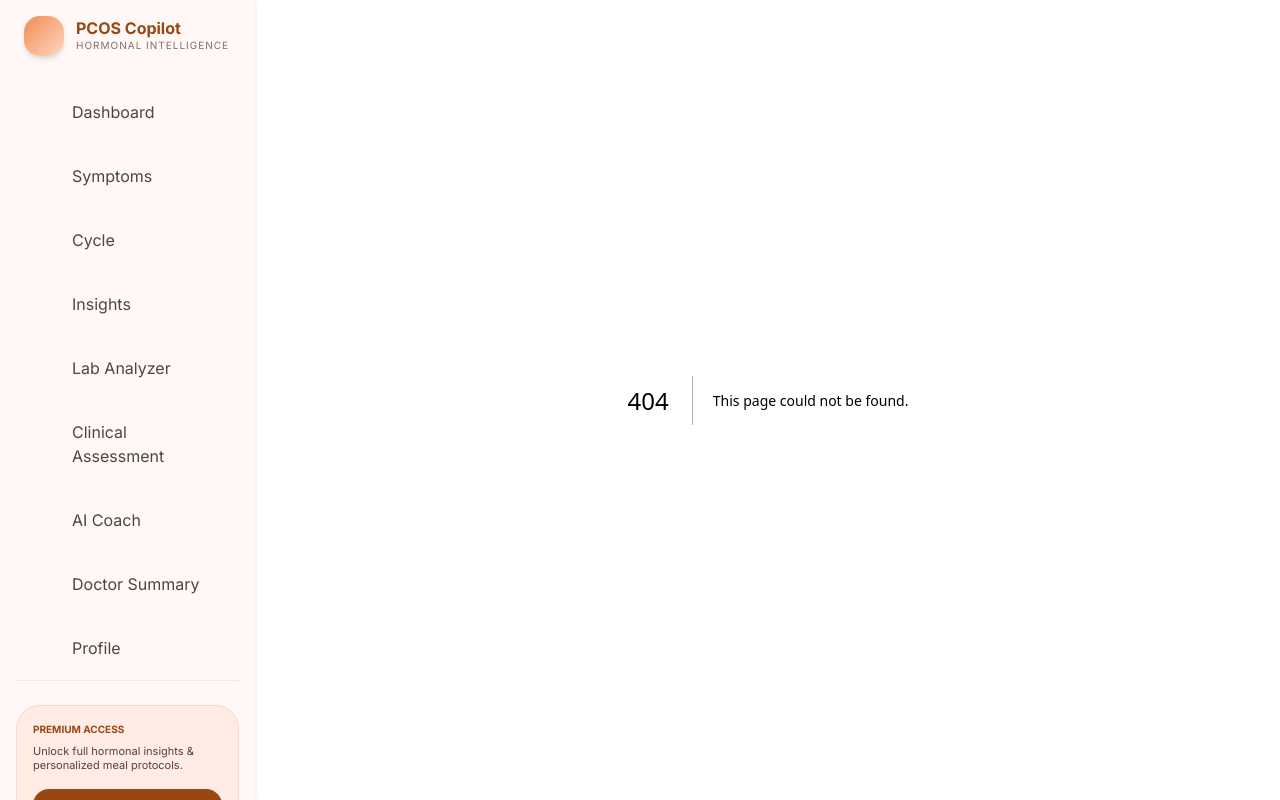
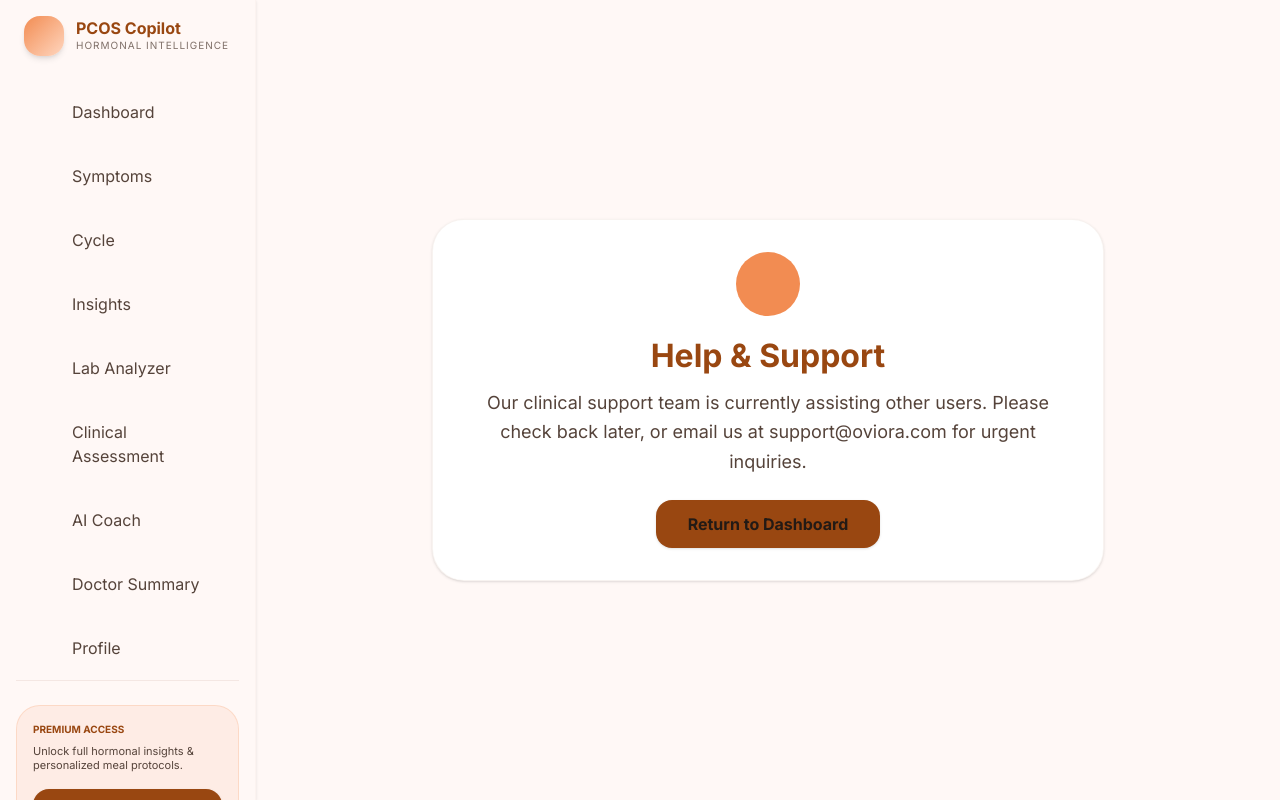
Before and after one commit to Krishdshah/Oviora, a Next.js app in the folder frontend/: page /support in a window 1280 px wide. Before the commit this address had no page. Built offline with nearby package versions, Linux system fonts and the light colour scheme.

Commit message:
feat(frontend): add placeholder pages for support and logout to fix 404s

```diff
--- /dev/null
+++ b/frontend/src/app/logout/page.tsx
@@ -0,0 +1,17 @@
+export default function LogoutPage() {
+  return (
+    <div className="min-h-screen flex items-center justify-center bg-background px-lg py-xl">
+      <div className="max-w-md w-full bg-white border border-outline-variant/20 rounded-[32px] p-xl shadow-sm text-center">
+        <div className="w-16 h-16 rounded-full bg-surface-variant text-on-surface-variant flex items-center justify-center mx-auto mb-md">
+          <span className="material-symbols-outlined text-[32px]">logout</span>
+        </div>
+        <h1 className="font-display-hero text-[28px] text-on-surface font-bold mb-xs">
+          Logging Out...
+        </h1>
+        <p className="font-body-main text-on-surface-variant leading-relaxed mb-lg">
+          We are securely clearing your clinical session. See you next time!
+        </p>
+      </div>
+    </div>
+  );
+}
--- /dev/null
+++ b/frontend/src/app/support/page.tsx
@@ -0,0 +1,20 @@
+export default function SupportPage() {
+  return (
+    <div className="min-h-screen flex items-center justify-center bg-background px-lg py-xl">
+      <div className="max-w-2xl bg-white border border-outline-variant/20 rounded-[32px] p-xl shadow-sm text-center">
+        <div className="w-16 h-16 rounded-full bg-primary-container text-white flex items-center justify-center mx-auto mb-md">
+          <span className="material-symbols-outlined text-[32px]">support_agent</span>
+        </div>
+        <h1 className="font-display-hero text-[32px] text-primary font-bold mb-xs">
+          Help & Support
+        </h1>
+        <p className="font-body-main text-on-surface-variant text-lg leading-relaxed mb-lg">
+          Our clinical support team is currently assisting other users. Please check back later, or email us at support@oviora.com for urgent inquiries.
+        </p>
+        <button className="bg-primary text-on-primary hover:bg-primary/95 font-bold py-sm px-xl rounded-xl transition-all shadow-sm">
+          Return to Dashboard
+        </button>
+      </div>
+    </div>
+  );
+}
```
